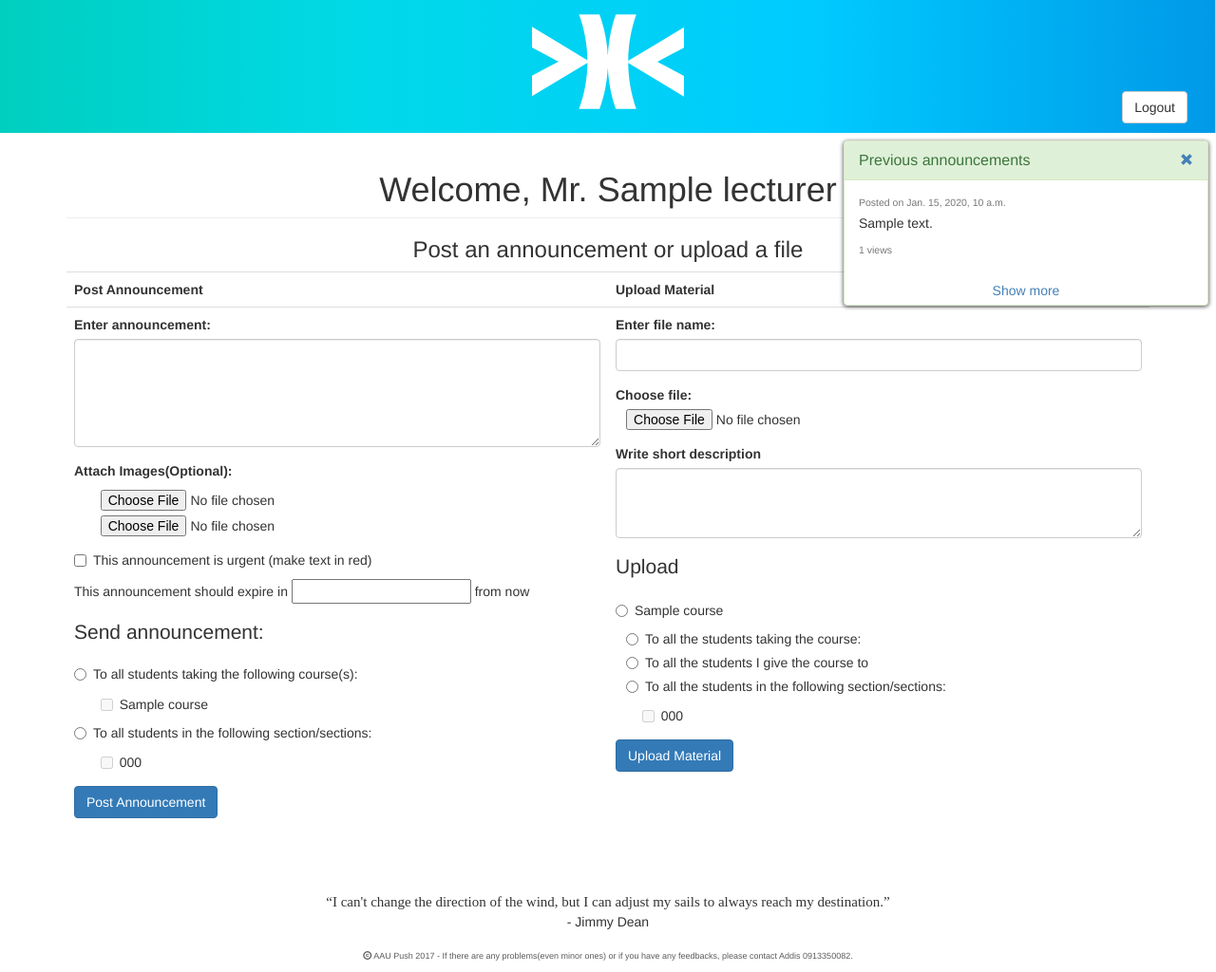
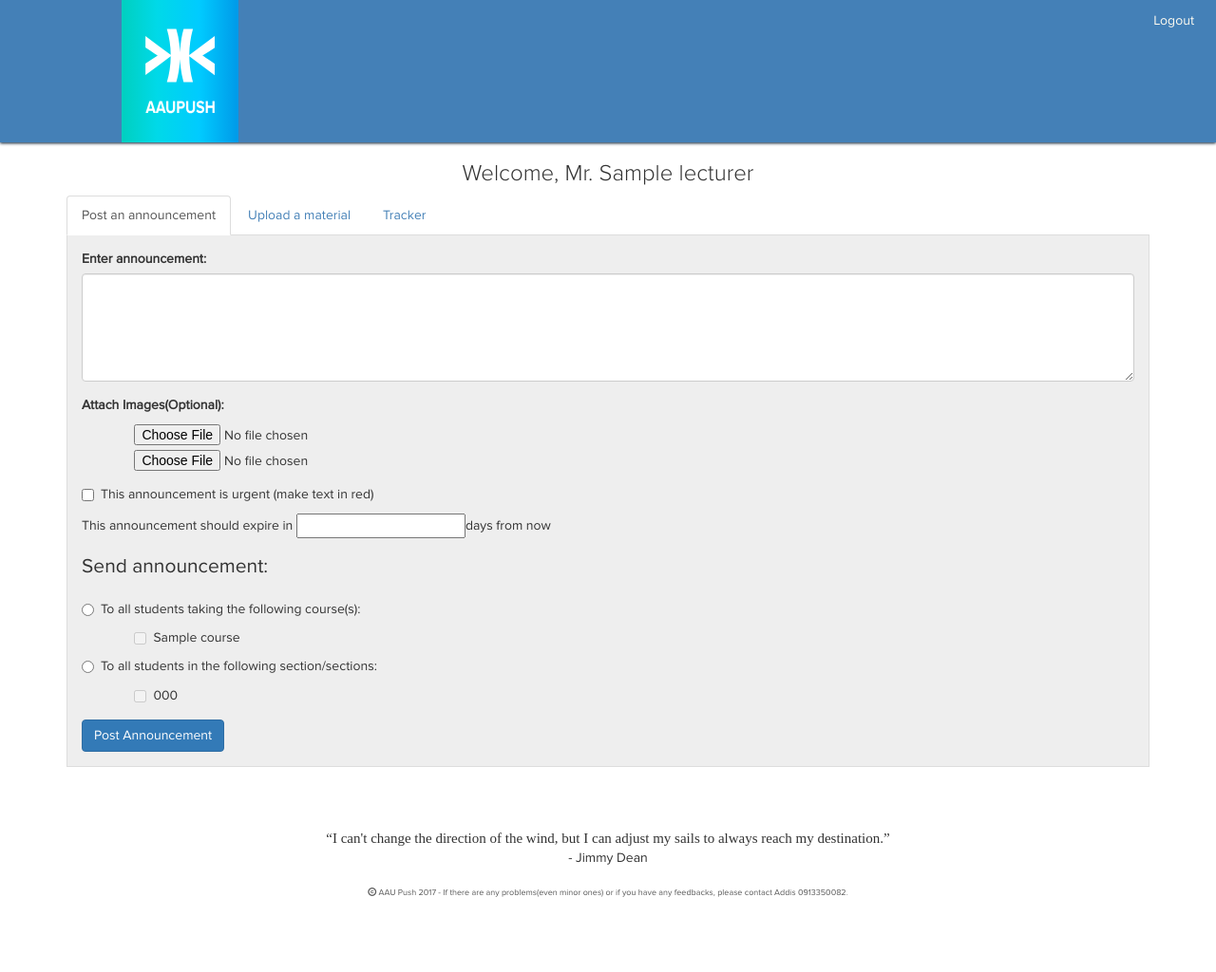
Before and after one commit to 6iruk/Pushtemp, a Django app: page /portal/ in a window 1280 px wide. Shown: the whole page at 95% size. After the commit the page ends 945 px from the top, so only its background shows below. Run offline with Django 3.2, Linux system fonts and the light colour scheme; a user stored in the database is signed in; data comes from the database, SQL or seed files in the repository; tables that the repository leaves empty hold one stand-in row (values such as "Sample post"); parts of the project's set-up code (start-up, migrations or seed data) failed here and were passed over; some libraries are stand-ins or nearby versions.

Commit message:
Update portal.html

```diff
--- a/main/templates/main/portal.html
+++ b/main/templates/main/portal.html
@@ -4,6 +4,8 @@
  		<title>AAU Push | Portal</title>
         <meta name="viewport" content="width=device-width, initial-scale=1">
   		<link rel="stylesheet" href="https://maxcdn.bootstrapcdn.com/bootstrap/3.3.7/css/bootstrap.min.css">
+        {% load static %}
+        <link rel="stylesheet" href="{% static 'main/custom_portal.css ' %}">
  		<script src="https://ajax.googleapis.com/ajax/libs/jquery/3.2.1/jquery.min.js"></script>
  		<script src="https://maxcdn.bootstrapcdn.com/bootstrap/3.3.7/js/bootstrap.min.js"></script>
 
@@ -54,31 +56,93 @@
 		</script>
 
  		<style>
+				@font-face {
+					font-family:proxima-nova;
+					src:url(/static/main/Regular.otf);
+				}
+
+				@font-face {
+					font-family:proxima-nova-light;
+					src:url(/static/main/Light.otf);
+				}
+
+				html {
+					min-height:100%;
+					position:relative;
+				}
+
+				body {
+					height:100%;
+					font-family:proxima-nova;
+				}
+
+				#greeting {
+					font-family:proxima-nova-light;
+				}
+
 				q {
 		      		font-family: Copperplate, Papyrus;
 		      		font-size: 1.5rem;
 		      	}
 
 				a {
-					text-decoration: none;
-		      		color: #4480b7;
-				}
-
-				td {
-					width:50%;
+					text-decoration:none;
+		      		color:#4480b7;
 				}
 
 				#header {
 					position:relative;
-					background-size:100% 150%;
-					padding-top:15px;
-					padding-bottom:25px;
+					background-color:rgba(68,128,183,1);
+
+					box-shadow:0px 1px 3px #081D33;
+				}
+
+				#header-logo-container {
+					width:80%;
+					margin-left:auto;
+					margin-right:auto;
+				}
+
+				#header-logo {
+					width:12%;
+					height:150px;
+					margin-right:auto;
+				}
+
+				#logout {
+					position:absolute;
+					top:5px;
+					right:10px;
+				}
+
+				#logout > .btn {
+					color:#FFFBF0;
+				}
+
+				#logout > .btn:hover {
+					color:#804040;
 				}
 
 				#content {
 					position:relative;
 					width:100%;
 					height:100%;
+					margin-bottom:150px;
+				}
+
+				li a {
+
+				}
+
+				.tab-content {
+					background-color:#eee;
+					border-style:solid;
+					border-width:1px;
+					border-color:#ddd;
+					border-top-style:solid;
+					border-top-width:0px;
+					border-top-color:#FFF;
+					padding:15px;
 				}
 
 				#help {
@@ -87,14 +151,10 @@
 					font-size:0.9rem;
 				}
 
-				.panel {
-					width:30%;
+				#footer {
+					width:100%;
 					position:absolute;
-					top:8px;
-					right:8px;
-					box-shadow:1px 1px 4px rgba(0, 0, 0, .4), -1px 1px 4px rgba(0,0,0, .4);
-					padding-bottom:5px;
-					z-index:2;
+					bottom:0px;
 				}
 
 		</style>
@@ -102,68 +162,40 @@
 
 	<body style="margin:0px;">
  	{% load static %}
- 		<div id="header" style="background:url({% static 'main/Gradient.svg' %})">
+ 	<div id="header">
     	{% load static %}
- 			<center><a href="{% url 'Home' %}"><img src="{% static 'main/White-Logo.svg' %}" width="160px" height="100px"></a></center>
+        <div id="header-logo-container">
+    		<div id="header-logo" style="background-image:url({% static 'main/Logo-03.svg' %});">
 
- 	 		<form action="{% url 'portal' %}" method='post' style="position:absolute;bottom:10px;right:30px;">
+            </div>
+        </div>
+
+ 	 	<form  id="logout" action="{% url 'portal' %}" method='post' >
 			{% csrf_token %}
 			<input type="hidden" name="request_type" value='Logout'/>
-			<input class="btn btn-default btn-md" type="submit" name='logout' value='Logout'/>
+			<input class="btn btn-link btn-md" type="submit" name='logout' value='Logout'/>
 		</form>
+
  	</div>
+
     <div id="content">
     	<div class="container">
-  		<h1 class="page-header" style="text-align:center;">Welcome, {{lecturer.title}} {{lecturer.name}}</h1>
-        <h3 class="text-center">Post an announcement or upload a file</h3>
+  			<h3 id="greeting" style="text-align:center;">Welcome, {{lecturer.title}} {{lecturer.name}}</h3>
+        	<p></p>
         	{% if success %}
         		<div class="alert alert-success">
             		<h4 class="text-center"><b>Success!</b></h4>
            		</div>
         	{% endif %}
-		<div id="close" class="panel panel-success">
-       		<div class="panel-heading">
-       			<h5 class="panel-title" style="display:inline;">Previous announcements</h5>
-                <a href="#" style="text-decoration:none;float:right;" onClick="document.getElementById('close').style.visibility = 'hidden'"><span class="glyphicon glyphicon-remove"></span></a>
-           	</div>
 
-       		<div class="panel-body">
-				   {% for pre in prev %}
-                    		{% if forloop.first %}
-                       		<div class="media">
-                               	<div class="media-body">
-                                   	<h5 class="media-heading"><small>Posted on {{pre.pub_date}}</small></h5>
-                                    <p>{{pre.message}}</p>
-                                    <h5><small>{{pre.count}} views</small></h5>
-                                </div>
-                            </div>
-                            <div id="prev-collapse" class="collapse">
-                            {% else %}
-                       		<div class="media">
-                               	<div class="media-body">
-                                	<hr>
-                                   	<h5 class="media-heading"><small>Posted on {{pre.pub_date}} </small></h5>
-                                    <p>{{pre.message}}</p>
-                                    <h5><small>{{pre.count}} views</small></h5>
-                                </div>
-                            </div>
-                            {% endif %}
-                            {% if forloop.last %}
-                            </div>
-                            {% endif %}
-                    {% empty %}
-                    <h2 class="text-center"><span class="glyphicon glyphicon-list-alt" style="opacity:0.05;"></span><h4 class="text-center">You haven't announced anything {{lecturer.title}}{{lecturer.name}},<h4 class="text-center">Say something to your students.</h4></h4></h2>
-                   {% endfor %}
-                            </div>
-                   <p class="text-center" style="margin:0px;"><a id="show" data-toggle="collapse" href="#prev-collapse" onclick="prev_click()">Show more</a></p>
-       		</div>
- 		<table class="table">
-			<tr>
-            	<th>Post Announcement</th>
-				<th>Upload Material</th>
-            </tr>
-			<tr>
-				<td width="50%" valign="top">
+        	<ul class="nav nav-tabs">
+        		<li class="active"><a data-toggle="tab" href="#post">Post an announcement</a></li>
+            	<li><a data-toggle="tab" href="#upload">Upload a material</a></li>
+            	<li><a data-toggle="tab" href="#track">Tracker</a></li>
+        	</ul>
+
+            <div class="tab-content">
+                <div id="post" class="tab-pane active">
                         <form enctype='multipart/form-data' action="{% url 'portal' %}" method='post'>
                             <input type='hidden' name='request_type' value='announcement' />
                             {% csrf_token %}
@@ -183,7 +215,7 @@
                             </div>
 
                             <div class="form-group">
-							<p>This announcement should expire in <input name="duration" type="number" required/> from now</p>
+                                <p>This announcement should expire in <input name="duration" type="number" required/>days from now</p>
                             </div>
 
                             <p class="lead">Send announcement:</p>
@@ -212,8 +244,9 @@
 
                             <input class="btn btn-primary" type='submit' value='Post Announcement'/>
                         </form>
-				</td>
-				<td valign="top">
+                </div>
+
+                <div id="upload" class="tab-pane">
                         <form enctype='multipart/form-data' action="{% url 'portal' %}" method="post">
                             <input type='hidden' name='request_type' value='material' />
                             {% csrf_token %}
@@ -264,16 +297,29 @@
 
                             <input class="btn btn-primary" type='submit' value='Upload Material'/>
                         </form>
-				</td>
-			</tr>
-		</table>
+                </div>
 
+                <div id="track" class="tab-pane">
+                       {% for pre in prev %}
+                                <div class="media">
+                                    <div class="media-body">
+                                        <h5 class="media-heading"><small>Posted on {{pre.pub_date}}</small></h5>
+                                        <p>{{pre.message}}</p>
+                                        <h5><small>{{pre.count}} views</small></h5>
                                     </div>
                                 </div>
-    <footer class="text-center" style="margin-top:50px;margin-bottom:10px;">
+                        {% empty %}
+                        <h2 class="text-center"><span class="glyphicon glyphicon-list-alt" style="opacity:0.05;"></span><h4 class="text-center">You haven't announced anything {{lecturer.title}}{{lecturer.name}},<h4 class="text-center">Say something to your students.</h4></h4>
+                       {% endfor %}
+                </div>
+            </div>
+    	</div>
+    </div>
+
+    <div id="footer" class="text-center">
 		<q>{{quote.quote}}</q><br>- {{quote.author}}<br>
         <P id="help"><span class="glyphicon glyphicon-copyright-mark cr"></span> AAU Push 2017 - If there are any problems(even minor ones) or if you have any feedbacks, please contact Addis 0913350082.</P>
-    </footer>
+    </div>
 
     </body>
 </html>
```
Lines whose indentation alone changed are shown as unchanged.
